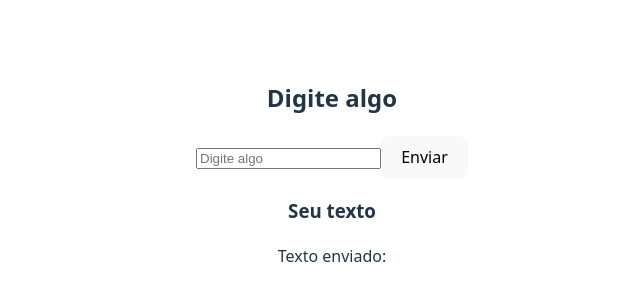
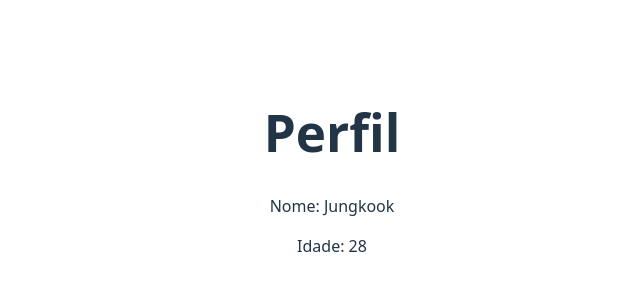
Before and after one commit to becsnr/react, a React (Vite) app: page / in a window 1280 px wide. Shown: the part 228-528 px from the top of the page, without its empty margins (308-948 px from the left). Built offline with nearby package versions, Linux system fonts and the light colour scheme.

Commit message:
perfil
refazer depois pq n entendi nd

```diff
--- a/src/App.jsx
+++ b/src/App.jsx
@@ -1,11 +1,11 @@
 import './App.css'
 import Aula08 from './aulas/Aula08'
-import Ex014 from './exercicios/ex014/Ex014'
+import Ex015 from './exercicios/ex015/Ex015'
 
 function App() {
   return (
     // <Aula08 />
-    <Ex014 />
+    <Ex015 />
   )
 }
 
--- /dev/null
+++ b/src/exercicios/ex015/Ex015.jsx
@@ -0,0 +1,22 @@
+// Componentes: Perfil, Card, Botao
+// Requisitos: Perfil recebe: nome, idade
+// Usa useState pra mostrar/ocultar perfil; Card usa children; Botao dispara evento; Tudo com propTypes
+
+import { useState } from "react";
+import Card from "./components/Card";
+import Perfil from "./components/Perfil";
+
+function Ex015() {
+    const [nome, setNome] = useState("Jungkook")
+    const [idade, setIdade] = useState(28)
+
+    return (
+        <Card>
+            <h1>Perfil</h1>
+
+            <Perfil nome={nome} idade={idade} />
+        </Card>
+    )
+}
+
+export default Ex015;
--- /dev/null
+++ b/src/exercicios/ex015/components/Card.jsx
@@ -0,0 +1,10 @@
+function Card({children}) {
+    return (
+        <>
+            {children}
+        </>
+
+    )
+}
+
+export default Card
--- /dev/null
+++ b/src/exercicios/ex015/components/Perfil.jsx
@@ -0,0 +1,12 @@
+
+
+function Perfil({nome, idade}) {
+    return (
+        <>
+            <p>Nome: {nome}</p>
+            <p>Idade: {idade}</p>
+        </>
+    )
+}
+
+export default Perfil
```
Also changed, not shown: src/exercicios/ex015/components/Botao.jsx (added, +9 -0 lines).
